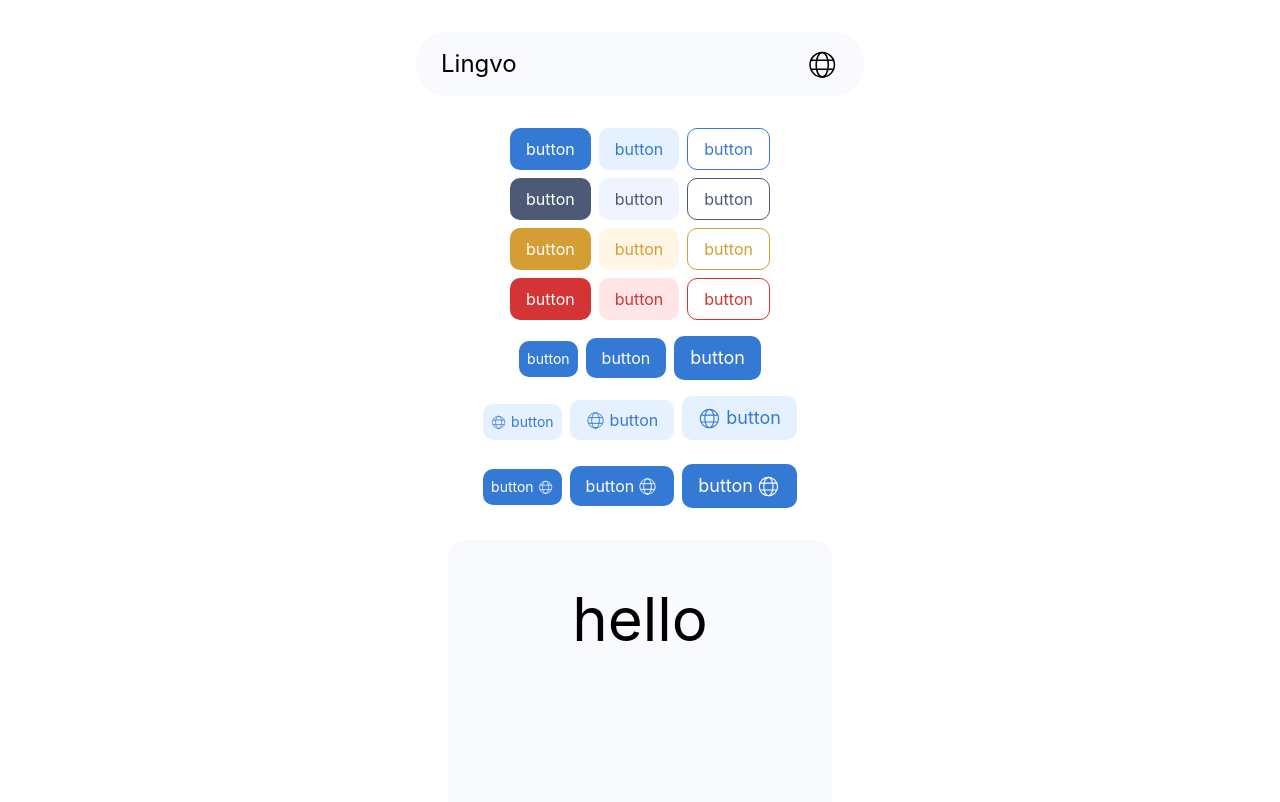
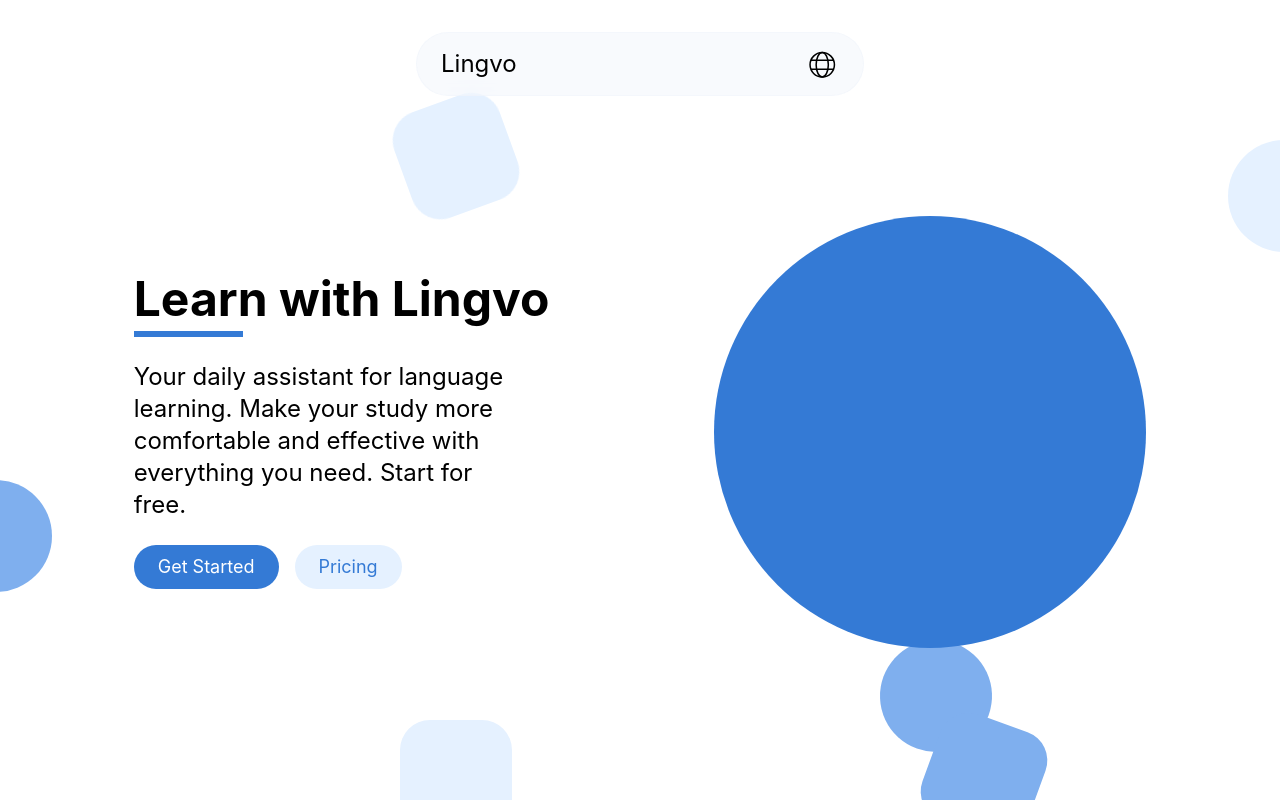
Before and after one commit to tmxsimon/lingvo, a React (Vite) app in the folder frontend/: page / in a window 1280 px wide. Shown: the top 802 px of the page. Built offline with nearby package versions, Linux system fonts and the light colour scheme.

Commit message:
feat: add basic homepage

```diff
--- a/frontend/src/components/Button.tsx
+++ b/frontend/src/components/Button.tsx
@@ -37,7 +37,7 @@ const colorMap: Record<string, Record<string, string>> = {
 const sizeMap: Record<string, string> = {
   small: "px-base-sm py-2 text-sm",
   medium: "px-base py-2 text-md",
-  large: "px-base py-2 text-lg",
+  large: "px-base-lg py-2 text-lg",
 };
 
 const iconSizeMap: Record<string, string> = {
--- /dev/null
+++ b/frontend/src/components/Shape.tsx
@@ -0,0 +1,21 @@
+type ShapeProps = {
+  type?: "circle" | "square" | "triangle";
+  className?: string;
+};
+
+const shapeClasses = {
+  circle: "rounded-full",
+  square: "rounded-base",
+  triangle: "clip-triangle",
+};
+
+const Shape = ({
+  type = "circle",
+  className = "bg-primary-300",
+}: ShapeProps) => {
+  return (
+    <div className={`${className} -z-10 size-28 ${shapeClasses[type]}`}></div>
+  );
+};
+
+export default Shape;
--- a/frontend/src/features/home/pages/Homepage.tsx
+++ b/frontend/src/features/home/pages/Homepage.tsx
@@ -1,172 +1,67 @@
 import Button from "../../../components/Button";
-import Icon from "../../../components/Icon";
-import Card from "../../tools/Card/components/Card";
-import WordOption from "../../tools/WordOption/components/WordOption";
+import Shape from "../../../components/Shape";
 
 const Homepage = () => {
   return (
-    <div className="gap-base flex flex-col items-center pt-32">
-      <div className="flex flex-col gap-2">
-        <div className="mx-auto flex gap-2">
+    <div className="relative">
+      <div className="gap-base flex flex-col items-center pt-54">
+        <div className="flex items-center justify-center gap-8">
+          <div className="w-3/7">
+            <h1 className="text-5xl font-bold">Learn with Lingvo</h1>
+            <hr className="text-primary-300 mt-base-sm w-1/5 border-3" />
+            <p className="mt-base-lg w-5/7 text-2xl">
+              Your daily assistant for language learning. Make your study more
+              comfortable and effective with everything you need. Start for
+              free.
+            </p>
+            <div className="gap-base mt-base-lg flex">
               <Button
-            text="button"
+                text="Get Started"
                 type="primary"
                 theme="primary"
-            onClick={() => console.log("123")}
+                size="large"
+                onClick={() => console.log("Get started clicked")}
               />
               <Button
-            text="button"
+                text="Pricing"
                 type="secondary"
                 theme="primary"
-            onClick={() => console.log("123")}
-          />
-          <Button
-            text="button"
-            type="tertiary"
-            theme="primary"
-            onClick={() => console.log("123")}
-          />
-        </div>
-        <div className="mx-auto flex gap-2">
-          <Button
-            text="button"
-            type="primary"
-            theme="neutral"
-            onClick={() => console.log("123")}
-          />
-          <Button
-            text="button"
-            type="secondary"
-            theme="neutral"
-            onClick={() => console.log("123")}
-          />
-          <Button
-            text="button"
-            type="tertiary"
-            theme="neutral"
-            onClick={() => console.log("123")}
-          />
-        </div>
-        <div className="mx-auto flex gap-2">
-          <Button
-            text="button"
-            type="primary"
-            theme="warning"
-            onClick={() => console.log("123")}
-          />
-          <Button
-            text="button"
-            type="secondary"
-            theme="warning"
-            onClick={() => console.log("123")}
-          />
-          <Button
-            text="button"
-            type="tertiary"
-            theme="warning"
-            onClick={() => console.log("123")}
-          />
-        </div>
-        <div className="mx-auto flex gap-2">
-          <Button
-            text="button"
-            type="primary"
-            theme="danger"
-            onClick={() => console.log("123")}
-          />
-          <Button
-            text="button"
-            type="secondary"
-            theme="danger"
-            onClick={() => console.log("123")}
-          />
-          <Button
-            text="button"
-            type="tertiary"
-            theme="danger"
-            onClick={() => console.log("123")}
-          />
-        </div>
-        <div className="mt-base-sm mx-auto inline-block space-x-2">
-          <Button
-            text="button"
-            size="small"
-            underline
-            onClick={() => console.log("123")}
-          />
-          <Button text="button" underline onClick={() => console.log("123")} />
-          <Button
-            text="button"
                 size="large"
-            underline
-            onClick={() => console.log("123")}
-          />
-        </div>
-
-        <div className="mt-base-sm mx-auto inline-block space-x-2">
-          <Button
-            text="button"
-            type="secondary"
-            iconFront={<Icon name="globe" />}
-            size="small"
-            underline
-            onClick={() => console.log("123")}
-          />
-          <Button
-            text="button"
-            type="secondary"
-            iconFront={<Icon name="globe" />}
-            underline
-            onClick={() => console.log("123")}
-          />
-          <Button
-            text="button"
-            type="secondary"
-            iconFront={<Icon name="globe" />}
-            size="large"
-            underline
-            onClick={() => console.log("123")}
-          />
-        </div>
-        <div className="my-base mx-auto inline-block space-x-2">
-          <Button
-            text="button"
-            iconBack={<Icon name="globe" />}
-            size="small"
-            underline
-            onClick={() => console.log("123")}
-          />
-          <Button
-            text="button"
-            iconBack={<Icon name="globe" />}
-            underline
-            onClick={() => console.log("123")}
-          />
-          <Button
-            text="button"
-            iconBack={<Icon name="globe" />}
-            size="large"
-            underline
-            onClick={() => console.log("123")}
+                onClick={() => console.log("Pricing clicked")}
               />
             </div>
           </div>
-      <Card
-        frontText="hello"
-        backText="xin chào"
-        onCorrect={() => alert("Good boy")}
-        onWrong={() => alert("Study more")}
+          <div className="bg-primary-300 size-108 shrink-0 rounded-full"></div>
+          {/* <img
+            className="size-108"
+            src="src/assets/images/globe.png"
+            alt="globe"
+          /> */}
+        </div>
+      </div>
+      <Shape
+        type="square"
+        className="bg-primary-100 absolute top-25 left-100 -rotate-20"
       />
-      <WordOption
-        parts={{ part1: "His name ", part2: " John." }}
-        options={{
-          option1: { text: "are", isCorrect: false },
-          option2: { text: "is", isCorrect: true },
-          option3: { text: "it", isCorrect: false },
-          option4: { text: "call", isCorrect: false },
-        }}
-        onCorrect={() => alert("Correct")}
-        onWrong={() => alert("Wrong")}
+      <Shape
+        type="circle"
+        className="bg-primary-200 absolute top-120 -left-15"
+      />
+      <Shape
+        type="circle"
+        className="bg-primary-100 absolute top-35 -right-15"
+      />
+      <Shape
+        type="square"
+        className="bg-primary-100 absolute top-180 left-100"
+      />
+      <Shape
+        type="circle"
+        className="bg-primary-200 absolute top-160 left-220 rotate-20"
+      />
+      <Shape
+        type="square"
+        className="bg-primary-200 absolute top-180 right-60 rotate-20"
       />
     </div>
   );
--- a/frontend/src/index.css
+++ b/frontend/src/index.css
@@ -5,9 +5,9 @@
   --spacing-base: 1rem;
   --spacing-base-lg: 1.5rem;
 
-  --radius-base-sm: 10px;
-  --radius-base: 16px;
-  --radius-base-lg: 20px;
+  --radius-base-sm: 26px;
+  --radius-base: 30px;
+  --radius-base-lg: 36px;
 
   --color-glass: color-mix(in srgb, var(--color-glassy), transparent 66%);
   --color-glass-light: color-mix(
--- a/frontend/src/layouts/MainLayout.tsx
+++ b/frontend/src/layouts/MainLayout.tsx
@@ -3,7 +3,7 @@ import Navbar from "../components/Navbar";
 
 const MainLayout = () => {
   return (
-    <div className="flex min-h-screen flex-col">
+    <div className="flex min-h-screen flex-col overflow-x-hidden">
       {/* bg-[url(assets/background.jpg)] */}
       <Navbar />
       <main className="flex flex-1 flex-col items-center">
```
Also changed, not shown: frontend/src/assets/background.jpg (deleted). Lines whose indentation alone changed are shown as unchanged.
